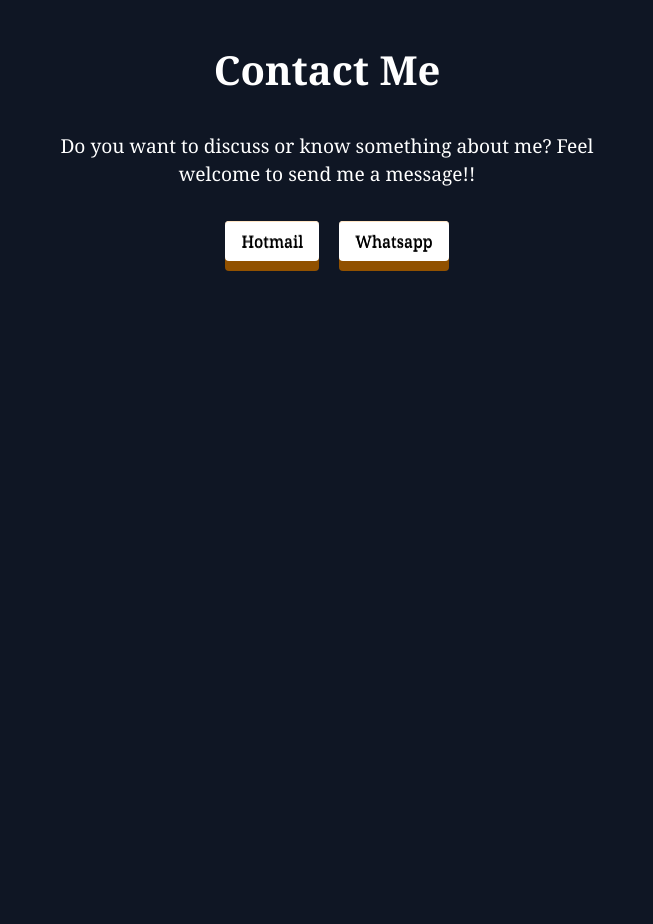
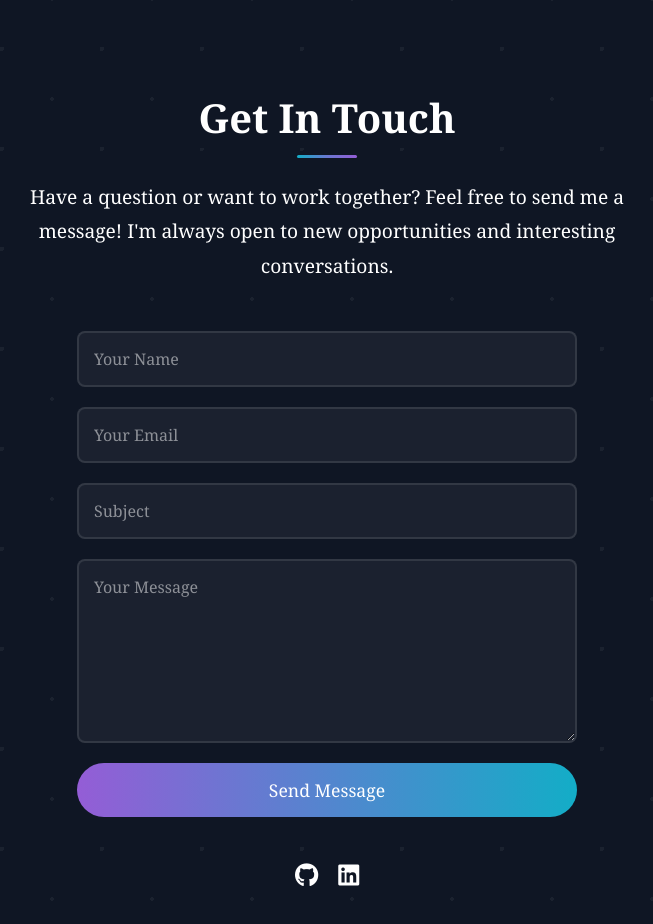
Before and after one commit to marvel987dc/Portfolio, a React (Vite) app: page / in a window 1280 px wide. Shown: the part 4980-5904 px from the top of the page, without its empty margins (313-966 px from the left). Before the commit the page ends 5313 px from the top, so only its background shows below. Built offline with nearby package versions, Linux system fonts and the light colour scheme; a web font is replaced by a local one.

Commit message:
form added and api connected

```diff
--- a/package.json
+++ b/package.json
@@ -10,6 +10,7 @@
     "preview": "vite preview"
   },
   "dependencies": {
+    "@emailjs/browser": "^4.4.1",
     "netlify-cli": "^17.38.1",
     "react": "^18.3.1",
     "react-dom": "^18.3.1",
--- a/src/Components/Contact/Contact.css
+++ b/src/Components/Contact/Contact.css
@@ -1,39 +1,135 @@
-.ContactB {
-    -webkit-tap-highlight-color: rgba(0, 0, 0, 0);
-    text-shadow: 0px 1px 0px #000;
-    filter: dropshadow(color=#000, offx=0px, offy=1px);
+/* Add Font Awesome for social icons */
+@import url('https://cdnjs.cloudflare.com/ajax/libs/font-awesome/6.0.0/css/all.min.css');
 
-    -webkit-box-shadow:inset 0 1px 0 #FFE5C4, 0 10px 0 #915100;
-    -moz-box-shadow:inset 0 1px 0 #FFE5C4, 0 10px 0 #915100;
-    box-shadow:inset 0 1px 0 #FFE5C4, 0 10px 0 #915100;
-
-    -webkit-border-radius: 5px;
-    -moz-border-radius: 5px;
-    border-radius: 5px;
-
-    &:hover {
-        transition: 2s;
-        background-color:rgb(53, 109, 230);
-        color: #0f1624;
-      }
+/* Add a subtle background pattern */
+#contact {
+  background-image:
+    radial-gradient(circle at 25px 25px, rgba(255, 255, 255, 0.05) 2%, transparent 0%),
+    radial-gradient(circle at 75px 75px, rgba(255, 255, 255, 0.05) 2%, transparent 0%);
+  background-size: 100px 100px;
 }
 
-.ContactB2{
-    -webkit-tap-highlight-color: rgba(0, 0, 0, 0);
-    text-shadow: 0px 1px 0px #000;
-    filter: dropshadow(color=#000, offx=0px, offy=1px);
+/* Form styles */
+form {
+  position: relative;
+}
 
-    -webkit-box-shadow:inset 0 1px 0 #FFE5C4, 0 10px 0 #915100;
-    -moz-box-shadow:inset 0 1px 0 #FFE5C4, 0 10px 0 #915100;
-    box-shadow:inset 0 1px 0 #FFE5C4, 0 10px 0 #915100;
+form::before {
+  content: '';
+  position: absolute;
+  top: -10px;
+  left: -10px;
+  right: -10px;
+  bottom: -10px;
+  background: linear-gradient(45deg, #13adc7, #6978d1, #945dd6);
+  z-index: -1;
+  border-radius: 12px;
+  opacity: 0;
+  transition: opacity 0.3s ease;
+}
 
-    -webkit-border-radius: 5px;
-    -moz-border-radius: 5px;
-    border-radius: 5px;
+form:focus-within::before {
+  opacity: 0.1;
+}
 
-    &:hover {
-        transition: 2s;
-        background-color:rgb(33, 194, 33);
-        color: #0f1624;
-      }
+/* Input focus effects */
+input:focus, textarea:focus {
+  box-shadow: 0 0 0 2px rgba(19, 173, 199, 0.3);
 }
+
+/* Add hover effect for social icons */
+.social-link i {
+  transition: transform 0.3s ease;
+}
+
+.social-link:hover i {
+  transform: scale(1.2);
+}
+
+/* Add responsive design */
+@media (max-width: 768px) {
+  form {
+    padding: 0 20px;
+  }
+
+  input, textarea {
+    font-size: 16px; /* Prevents zoom on mobile */
+  }
+}
+
+/* Add animation for button hover */
+button[type="submit"] {
+  position: relative;
+  overflow: hidden;
+}
+
+button[type="submit"]::after {
+  content: '';
+  position: absolute;
+  top: 50%;
+  left: 50%;
+  width: 0;
+  height: 0;
+  background: rgba(255, 255, 255, 0.2);
+  border-radius: 50%;
+  transform: translate(-50%, -50%);
+  transition: width 0.6s ease, height 0.6s ease;
+}
+
+button[type="submit"]:hover::after {
+  width: 300px;
+  height: 300px;
+}
+
+/* Status message animation */
+@keyframes slideIn {
+  from {
+    transform: translateY(-10px);
+    opacity: 0;
+  }
+  to {
+    transform: translateY(0);
+    opacity: 1;
+  }
+}
+
+.status-message {
+  animation: slideIn 0.3s ease-out;
+}
+
+/* Add responsive design */
+@media (max-width: 768px) {
+  .ContactButtonsContainer {
+    flex-direction: column;
+    gap: 15px;
+  }
+
+  .ContactButton {
+    width: 100%;
+    max-width: 300px;
+    justify-content: center;
+  }
+
+  .SocialLinks {
+    gap: 15px;
+  }
+}
+
+/* Add animation for button hover */
+.ContactButton {
+  position: relative;
+  overflow: hidden;
+}
+
+.ContactButton::after {
+  content: '';
+  position: absolute;
+  top: 50%;
+  left: 50%;
+  width: 0;
+  height: 0;
+  background: rgba(255, 255, 255, 0.2);
+  border-radius: 50%;
+  transform: translate(-50%, -50%);
+  transition: width 0.6s ease, height 0.6s ease;
+}
--- a/src/Components/Contact/Contact.jsx
+++ b/src/Components/Contact/Contact.jsx
@@ -1,59 +1,267 @@
-import styled from "styled-components";
+import React, { useRef, useState } from "react";
+import styled, { keyframes } from "styled-components";
+import emailjs from "@emailjs/browser";
 import "./Contact.css";
 
-export default function Contact() {
+const fadeIn = keyframes`
+  from {
+    opacity: 0;
+    transform: translateY(20px);
+  }
+  to {
+    opacity: 1;
+    transform: translateY(0);
+  }
+`;
+
 const ContactSection = styled.section`
+  display: flex;
   flex-direction: column;
   justify-content: center;
   align-items: center;
-    // margin-left: 50px;
-    padding: 2rem 0;
+  padding: 80px 20px;
   text-align: center;
   background-color: #0f1624;
+  position: relative;
+  overflow: hidden;
+
+  &::before {
+    content: "";
+    position: absolute;
+    top: 0;
+    left: 0;
+    right: 0;
+    height: 1px;
+    background: linear-gradient(
+      90deg,
+      transparent,
+      #13adc7,
+      #6978d1,
+      #945dd6,
+      transparent
+    );
+  }
 `;
 
 const ContactTitle = styled.h2`
   font-size: 2.5em;
   margin-bottom: 2rem;
   color: white;
+  position: relative;
+  animation: ${fadeIn} 0.8s ease-out;
+
+  &::after {
+    content: "";
+    position: absolute;
+    bottom: -10px;
+    left: 50%;
+    transform: translateX(-50%);
+    width: 60px;
+    height: 3px;
+    background: linear-gradient(90deg, #13adc7, #6978d1, #945dd6);
+    border-radius: 2px;
+  }
 `;
 
 const ContactDescription = styled.p`
   font-size: 1.2rem;
   max-width: 600px;
-    margin: 0 auto 2rem;
+  margin: 0 auto 3rem;
   color: white;
+  line-height: 1.8;
+  animation: ${fadeIn} 0.8s ease-out 0.2s backwards;
 `;
 
-  const ContactButton = styled.a`
-    display: inline-block;
-    padding: 0.5rem 1rem;
-    background-color: rgb(255, 255, 255);
-    color: #000000;
-    text-decoration: none;
-    border-radius: 4px;
-    font-size: 1rem;
-    margin-left: 20px;
+const Form = styled.form`
+  display: flex;
+  flex-direction: column;
+  gap: 20px;
+  width: 100%;
+  max-width: 500px;
+  animation: ${fadeIn} 0.8s ease-out 0.4s backwards;
 `;
 
+const Input = styled.input`
+  padding: 15px;
+  border-radius: 8px;
+  border: 2px solid rgba(255, 255, 255, 0.1);
+  background: rgba(255, 255, 255, 0.05);
+  color: white;
+  font-size: 1rem;
+  transition: all 0.3s ease;
+
+  &:focus {
+    outline: none;
+    border-color: #13adc7;
+    background: rgba(255, 255, 255, 0.1);
+  }
+
+  &::placeholder {
+    color: rgba(255, 255, 255, 0.5);
+  }
+`;
+
+const TextArea = styled.textarea`
+  padding: 15px;
+  border-radius: 8px;
+  border: 2px solid rgba(255, 255, 255, 0.1);
+  background: rgba(255, 255, 255, 0.05);
+  color: white;
+  font-size: 1rem;
+  min-height: 150px;
+  resize: vertical;
+  transition: all 0.3s ease;
+
+  &:focus {
+    outline: none;
+    border-color: #13adc7;
+    background: rgba(255, 255, 255, 0.1);
+  }
+
+  &::placeholder {
+    color: rgba(255, 255, 255, 0.5);
+  }
+`;
+
+const SubmitButton = styled.button`
+  padding: 15px 30px;
+  border: none;
+  border-radius: 30px;
+  background: linear-gradient(270deg, #13adc7 0%, #6978d1 66.67%, #945dd6 100%);
+  color: white;
+  font-size: 1.1rem;
+  cursor: pointer;
+  transition: all 0.3s ease;
+  position: relative;
+  overflow: hidden;
+
+  &:hover {
+    transform: translateY(-3px);
+    box-shadow: 0 6px 20px rgba(19, 173, 199, 0.3);
+  }
+
+  &:active {
+    transform: translateY(1px);
+  }
+
+  &:disabled {
+    opacity: 0.7;
+    cursor: not-allowed;
+    transform: none;
+  }
+`;
+
+const StatusMessage = styled.div`
+  margin-top: 20px;
+  padding: 10px 20px;
+  border-radius: 8px;
+  color: white;
+  font-size: 1rem;
+  animation: ${fadeIn} 0.3s ease-out;
+  background: ${(props) =>
+    props.success ? "rgba(46, 213, 115, 0.2)" : "rgba(255, 71, 87, 0.2)"};
+  border: 1px solid
+    ${(props) =>
+      props.success ? "rgba(46, 213, 115, 0.3)" : "rgba(255, 71, 87, 0.3)"};
+`;
+
+const SocialLinks = styled.div`
+  display: flex;
+  gap: 20px;
+  margin-top: 40px;
+  animation: ${fadeIn} 0.8s ease-out 0.6s backwards;
+`;
+
+const SocialLink = styled.a`
+  color: white;
+  font-size: 1.5rem;
+  transition: all 0.3s ease;
+
+  &:hover {
+    transform: translateY(-3px);
+    color: #13adc7;
+  }
+`;
+
+export default function Contact() {
+  const form = useRef();
+  const [status, setStatus] = useState({ message: "", success: false });
+  const [isSubmitting, setIsSubmitting] = useState(false);
+
+  const sendEmail = (e) => {
+    e.preventDefault();
+    setIsSubmitting(true);
+    setStatus({ message: "", success: false });
+
+    emailjs
+      .sendForm(
+        "service_x7wnqnm", // Replace with your EmailJS service ID
+        "template_rltw72t", // Replace with your EmailJS template ID
+        form.current,
+        "SSUSNZ9dSbs3i7ZDY" // Replace with your EmailJS public key
+      )
+      .then((result) => {
+        setStatus({
+          message: "Message sent successfully! I will get back to you soon.",
+          success: true,
+        });
+        form.current.reset();
+      })
+      .catch((error) => {
+        setStatus({
+          message: "Failed to send message. Please try again later.",
+          success: false,
+        });
+      })
+      .finally(() => {
+        setIsSubmitting(false);
+      });
+  };
+
   return (
-    <div>
     <ContactSection id="contact">
-        <ContactTitle>Contact Me</ContactTitle>
+      <ContactTitle>Get In Touch</ContactTitle>
       <ContactDescription>
-          Do you want to discuss or know something about me? Feel welcome to
-          send me a message!!{" "}
+        Have a question or want to work together? Feel free to send me a
+        message! I&apos;m always open to new opportunities and interesting
+        conversations.
       </ContactDescription>
-        <ContactButton
-          className="ContactB"
-          href="mailto:barrerojuan810@gmail.com"
+
+      <Form ref={form} onSubmit={sendEmail}>
+        <Input type="text" name="user_name" placeholder="Your Name" required />
+        <Input
+          type="email"
+          name="user_email"
+          placeholder="Your Email"
+          required
+        />
+        <Input type="text" name="subject" placeholder="Subject" required />
+        <TextArea name="message" placeholder="Your Message" required />
+        <SubmitButton type="submit" disabled={isSubmitting}>
+          {isSubmitting ? "Sending..." : "Send Message"}
+        </SubmitButton>
+      </Form>
+
+      {status.message && (
+        <StatusMessage success={status.success}>{status.message}</StatusMessage>
+      )}
+
+      <SocialLinks>
+        <SocialLink
+          href="https://github.com/marvel987dc"
+          target="_blank"
+          rel="noopener noreferrer"
         >
-          Hotmail
-        </ContactButton>
-        <ContactButton className="ContactB2" href=" https://wa.me/14379923653">
-          Whatsapp
-        </ContactButton>
+          <i className="fab fa-github"></i>
+        </SocialLink>
+        <SocialLink
+          href="https://linkedin.com/in/juan-barrero-66b407290"
+          target="_blank"
+          rel="noopener noreferrer"
+        >
+          <i className="fab fa-linkedin"></i>
+        </SocialLink>
+      </SocialLinks>
     </ContactSection>
-    </div>
   );
 }
```
Also changed, not shown: 1 other file (tests, documents, lock files or other folders). Lines whose indentation alone changed are shown as unchanged.
